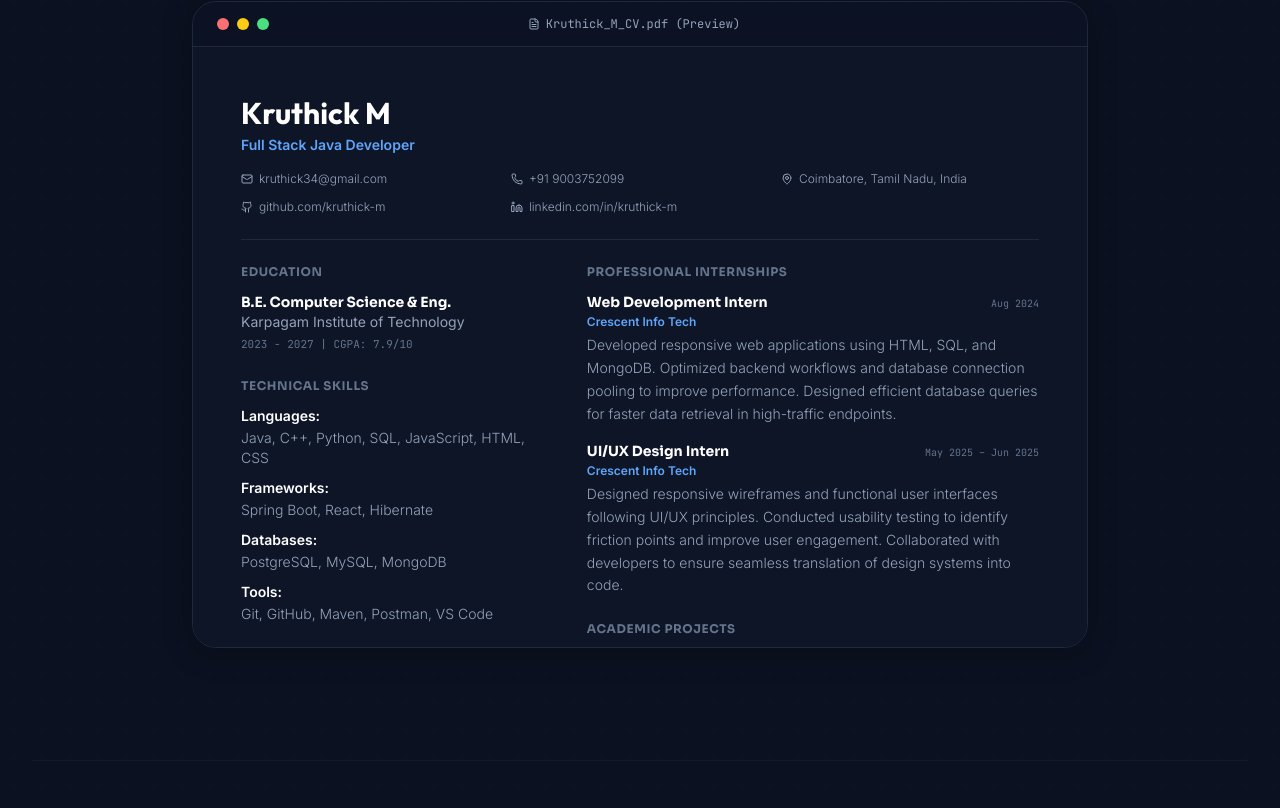
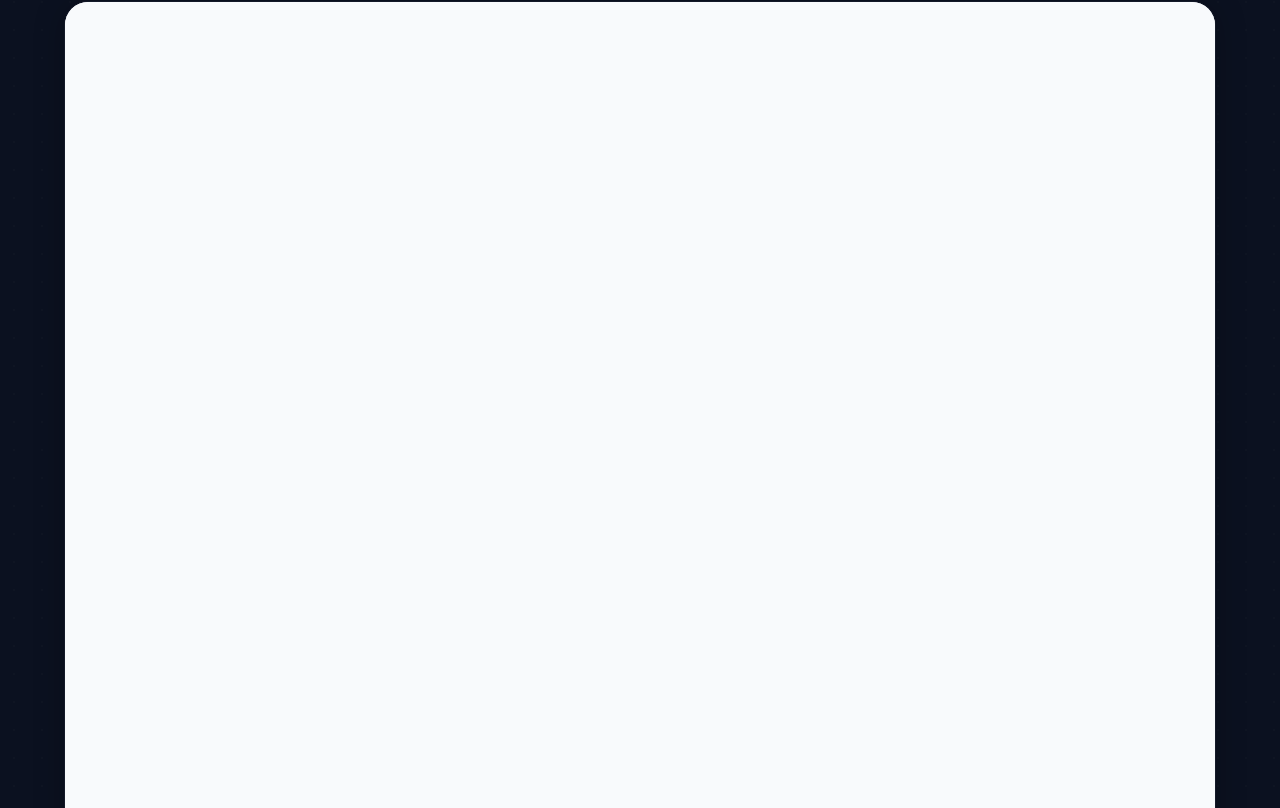
Before and after one commit to Kruthick03/MY_PORTFOLIO, a React (Vite) app: page / in a window 1280 px wide. Shown: the part 5892-6700 px from the top of the page. Built offline with nearby package versions, Linux system fonts and the light colour scheme.

Commit message:
refactor: rewrite Resume.jsx to display embedded PDF directly

```diff
--- a/src/components/Resume.jsx
+++ b/src/components/Resume.jsx
@@ -1,22 +1,22 @@
 import React from 'react';
 import { motion } from 'framer-motion';
-import { FileText, Download, Eye, Mail, Phone, MapPin, Github, Linkedin, Award } from 'lucide-react';
+import { Download, Eye } from 'lucide-react';
 
 const Resume = () => {
   const handleDownload = () => {
-    const link = document.createElement('a');
-    link.href = '/Kruthick_M_Resume.pdf';
-    link.download = 'Kruthick_M_Resume.pdf';
+    const link = document.createElement("a");
+    link.href = "/Kruthick_M_Resume.pdf";
+    link.download = "Kruthick_M_Resume.pdf";
     link.click();
   };
 
   const handleOpen = () => {
-    window.open('/Kruthick_M_Resume.pdf', '_blank');
+    window.open("/Kruthick_M_Resume.pdf", "_blank");
   };
 
   return (
-    <section id="resume" className="py-24 relative overflow-hidden">
-      <div className="max-w-5xl mx-auto px-4 sm:px-6 lg:px-8 relative z-10">
+    <section id="resume" className="py-24 relative overflow-hidden font-sans">
+      <div className="max-w-7xl mx-auto px-4 sm:px-6 lg:px-8 relative z-10">
 
         {/* Section Heading */}
         <div className="text-center mb-12">
@@ -30,7 +30,7 @@ const Resume = () => {
         <div className="flex flex-wrap items-center justify-center gap-4 mb-10">
           <button
             onClick={handleDownload}
-            className="flex items-center space-x-2 px-6 py-3 text-sm font-semibold text-white bg-gradient-to-r from-blue-600 to-indigo-600 rounded-xl hover:from-blue-500 hover:to-indigo-500 shadow-lg shadow-blue-500/10 hover:shadow-xl active:scale-95 transition-all duration-200"
+            className="flex items-center space-x-2 px-6 py-3 text-sm font-semibold text-white bg-gradient-to-r from-blue-600 to-indigo-650 hover:from-blue-500 hover:to-indigo-550 rounded-xl transition-all duration-200 shadow-md shadow-blue-500/10 active:scale-95"
           >
             <Download size={16} />
             <span>Download Resume</span>
@@ -38,7 +38,7 @@ const Resume = () => {
 
           <button
             onClick={handleOpen}
-            className="flex items-center space-x-2 px-6 py-3 text-sm font-semibold text-slate-700 dark:text-slate-200 bg-slate-100 dark:bg-slate-800/80 hover:bg-slate-200 dark:hover:bg-slate-700 border border-slate-200 dark:border-slate-700 rounded-xl active:scale-95 transition-all duration-200"
+            className="flex items-center space-x-2 px-6 py-3 text-sm font-semibold text-slate-700 dark:text-slate-200 bg-slate-100 dark:bg-slate-800/80 hover:bg-slate-200 dark:hover:bg-slate-700 border border-slate-200 dark:border-slate-750 rounded-xl active:scale-95 transition-all duration-200"
           >
             <Eye size={16} />
             <span>Open Resume</span>
@@ -49,167 +49,21 @@ const Resume = () => {
         <motion.div
           initial={{ opacity: 0, y: 30 }}
           whileInView={{ opacity: 1, y: 0 }}
-          viewport={{ once: true, margin: "-50px" }}
+          viewport={{ once: true }}
           transition={{ duration: 0.6 }}
-          className="glass-card w-full max-w-4xl mx-auto rounded-3xl border border-slate-200/50 dark:border-slate-800 shadow-2xl overflow-hidden"
+          className="glass-card w-full max-w-6xl mx-auto rounded-3xl overflow-hidden shadow-2xl"
         >
-          {/* Document Header Controls */}
-          <div className="flex items-center justify-between px-6 py-3.5 bg-slate-50/50 dark:bg-slate-900/50 border-b border-slate-200/50 dark:border-slate-800">
-            <div className="flex items-center space-x-2">
-              <span className="w-3 h-3 rounded-full bg-red-400 block" />
-              <span className="w-3 h-3 rounded-full bg-yellow-400 block" />
-              <span className="w-3 h-3 rounded-full bg-green-400 block" />
-            </div>
-            <span className="text-xs font-mono text-slate-500 dark:text-slate-400 flex items-center space-x-1.5 font-light">
-              <FileText size={12} />
-              <span>Kruthick_M_CV.pdf (Preview)</span>
-            </span>
-            <div className="w-16" />
-          </div>
-
-          {/* Interactive Document Sheet */}
-          <div className="p-6 sm:p-10 md:p-12 bg-white dark:bg-[#0d1527] text-slate-800 dark:text-slate-250 text-left font-sans select-none max-h-[600px] overflow-y-auto">
-            {/* CV Header */}
-            <div className="border-b border-slate-200 dark:border-slate-800 pb-6 mb-6">
-              <h3 className="text-3xl font-bold font-display text-slate-900 dark:text-white">
-                Kruthick M
-              </h3>
-              <p className="text-sm font-semibold text-blue-600 dark:text-blue-400 mt-1">
-                Full Stack Java Developer
-              </p>
-
-              {/* Contact Grid */}
-              <div className="grid grid-cols-1 sm:grid-cols-2 md:grid-cols-3 gap-3 mt-4 text-xs font-light text-slate-500 dark:text-slate-400">
-                <span className="flex items-center space-x-1.5">
-                  <Mail size={12} />
-                  <span>kruthick34@gmail.com</span>
-                </span>
-                <span className="flex items-center space-x-1.5">
-                  <Phone size={12} />
-                  <span>+91 9003752099</span>
-                </span>
-                <span className="flex items-center space-x-1.5">
-                  <MapPin size={12} />
-                  <span>Coimbatore, Tamil Nadu, India</span>
-                </span>
-                <span className="flex items-center space-x-1.5">
-                  <Github size={12} />
-                  <span>github.com/kruthick-m</span>
-                </span>
-                <span className="flex items-center space-x-1.5">
-                  <Linkedin size={12} />
-                  <span>linkedin.com/in/kruthick-m</span>
-                </span>
-              </div>
-            </div>
-
-            {/* Resume Two-Column Body */}
-            <div className="grid grid-cols-1 md:grid-cols-12 gap-8 text-xs sm:text-sm">
-              {/* Left Column */}
-              <div className="md:col-span-5 space-y-6">
-                <div>
-                  <h4 className="text-xs font-bold uppercase tracking-wider text-slate-400 dark:text-slate-500 mb-3">
-                    Education
-                  </h4>
-                  <div className="space-y-3">
-                    <div>
-                      <h5 className="font-bold text-slate-800 dark:text-white">B.E. Computer Science & Eng.</h5>
-                      <p className="text-slate-650 dark:text-slate-400">Karpagam Institute of Technology</p>
-                      <p className="text-[11px] font-mono text-slate-500 mt-0.5">2023 - 2027 | CGPA: 7.9/10</p>
-                    </div>
-                  </div>
-                </div>
-
-                <div>
-                  <h4 className="text-xs font-bold uppercase tracking-wider text-slate-400 dark:text-slate-500 mb-3">
-                    Technical Skills
-                  </h4>
-                  <div className="space-y-2.5">
-                    <div>
-                      <span className="font-semibold text-slate-800 dark:text-white">Languages:</span>
-                      <p className="text-slate-600 dark:text-slate-400 font-light mt-0.5">Java, C++, Python, SQL, JavaScript, HTML, CSS</p>
-                    </div>
-                    <div>
-                      <span className="font-semibold text-slate-800 dark:text-white">Frameworks:</span>
-                      <p className="text-slate-600 dark:text-slate-400 font-light mt-0.5">Spring Boot, React, Hibernate</p>
-                    </div>
-                    <div>
-                      <span className="font-semibold text-slate-800 dark:text-white">Databases:</span>
-                      <p className="text-slate-600 dark:text-slate-400 font-light mt-0.5">PostgreSQL, MySQL, MongoDB</p>
-                    </div>
-                    <div>
-                      <span className="font-semibold text-slate-800 dark:text-white">Tools:</span>
-                      <p className="text-slate-600 dark:text-slate-400 font-light mt-0.5">Git, GitHub, Maven, Postman, VS Code</p>
-                    </div>
-                  </div>
-                </div>
-
-                <div>
-                  <h4 className="text-xs font-bold uppercase tracking-wider text-slate-400 dark:text-slate-500 mb-3">
-                    Certifications
-                  </h4>
-                  <div className="space-y-1.5 text-xs text-slate-600 dark:text-slate-400 font-light">
-                    <p>• Microsoft Certified: Azure Fundamentals</p>
-                    <p>• AWS Academy Graduate – Cloud Foundations</p>
-                    <p>• IBM Enterprise Design Thinking Practitioner</p>
-                    <p>• Celonis Foundations Certificate</p>
-                  </div>
-                </div>
-              </div>
-
-              {/* Right Column */}
-              <div className="md:col-span-7 space-y-6">
-                <div>
-                  <h4 className="text-xs font-bold uppercase tracking-wider text-slate-400 dark:text-slate-500 mb-3">
-                    Professional Internships
-                  </h4>
-                  <div className="space-y-4">
-                    <div>
-                      <div className="flex justify-between items-start">
-                        <h5 className="font-bold text-slate-800 dark:text-white">Web Development Intern</h5>
-                        <span className="text-[10px] font-mono text-slate-500 mt-0.5">Aug 2024</span>
-                      </div>
-                      <p className="text-xs font-semibold text-slate-500 dark:text-blue-400 mb-1">Crescent Info Tech</p>
-                      <p className="text-slate-650 dark:text-slate-400 font-light leading-relaxed">
-                        Developed responsive web applications using HTML, SQL, and MongoDB. Optimized backend workflows and database connection pooling to improve performance. Designed efficient database queries for faster data retrieval in high-traffic endpoints.
-                      </p>
-                    </div>
-                    <div>
-                      <div className="flex justify-between items-start">
-                        <h5 className="font-bold text-slate-800 dark:text-white">UI/UX Design Intern</h5>
-                        <span className="text-[10px] font-mono text-slate-500 mt-0.5">May 2025 – Jun 2025</span>
-                      </div>
-                      <p className="text-xs font-semibold text-slate-500 dark:text-blue-400 mb-1">Crescent Info Tech</p>
-                      <p className="text-slate-650 dark:text-slate-400 font-light leading-relaxed">
-                        Designed responsive wireframes and functional user interfaces following UI/UX principles. Conducted usability testing to identify friction points and improve user engagement. Collaborated with developers to ensure seamless translation of design systems into code.
-                      </p>
-                    </div>
-                  </div>
-                </div>
-
-                <div>
-                  <h4 className="text-xs font-bold uppercase tracking-wider text-slate-400 dark:text-slate-500 mb-3">
-                    Academic Projects
-                  </h4>
-                  <div className="space-y-4">
-                    <div>
-                      <h5 className="font-bold text-slate-800 dark:text-white">Attendance Management System</h5>
-                      <p className="text-slate-650 dark:text-slate-400 font-light leading-relaxed mt-0.5">
-                        Built secure, role-based (RBAC) full-stack platform; reduced unauthorized access vulnerabilities for 500+ daily active users. Optimized PostgreSQL data retrieval time by 30% by implementing composite indexing on attendance logs via Hibernate/JPA. Architected asynchronous RESTful endpoints to ensure system throughput during concurrent request bursts.
-                      </p>
-                    </div>
-                    <div>
-                      <h5 className="font-bold text-slate-800 dark:text-white">Medifind – Medicine Availability Finder</h5>
-                      <p className="text-slate-650 dark:text-slate-400 font-light leading-relaxed mt-0.5">
-                        Developed location-aware service; optimized proximity-based search latency by 25% using geospatial query optimization. Engineered ACID-compliant inventory transactions using Hibernate/JPA, ensuring 100% data integrity during multi-vendor stock updates. Optimized API throughput by implementing server-side pagination and response compression, reducing payload size by 35%.
-                      </p>
-                    </div>
-                  </div>
-                </div>
-              </div>
-            </div>
-
-          </div>
+          <iframe
+            src="/Kruthick_M_Resume.pdf"
+            width="100%"
+            height="900"
+            style={{
+              border: "none",
+              borderRadius: "16px",
+              background: "white"
+            }}
+            title="Resume"
+          />
         </motion.div>
 
       </div>
```
